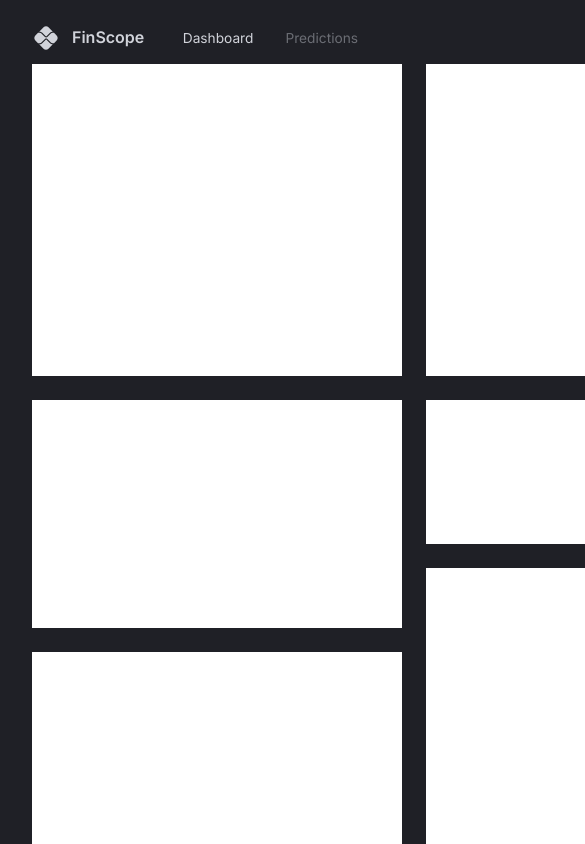
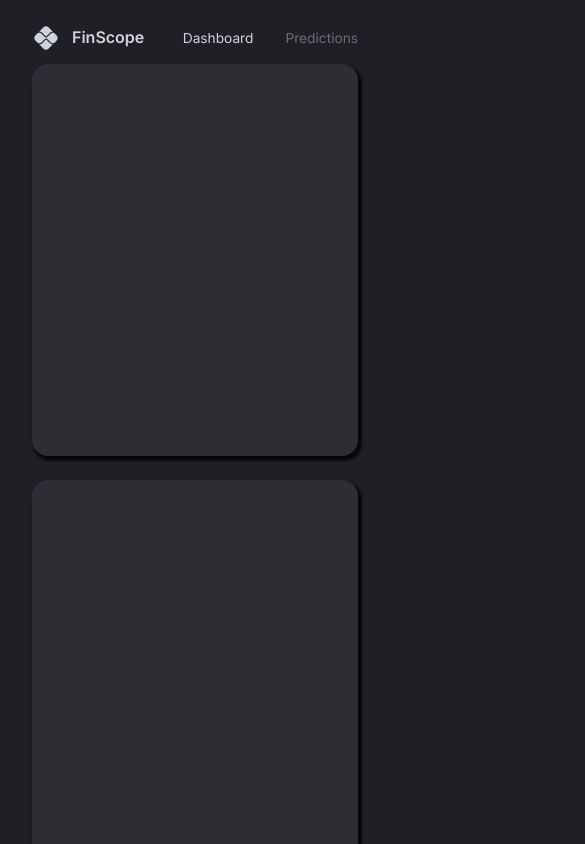
Before and after one commit to Noctural123/Finance-Dashboard, a React (Vite) app in the folder client/: page / in a window 390 px wide. Shown: the top 844 px of the page, 585 px wide, since content can reach past the window. Built offline with nearby package versions, Linux system fonts and the light colour scheme.

Commit message:
Added mediaquery for dynamic interface and styles to boxes

```diff
--- /dev/null
+++ b/client/src/components/DashboardBox.tsx
@@ -0,0 +1,10 @@
+import { Box } from "@mui/material"
+import { styled } from "@mui/system"
+
+const DashboardBox = styled(Box)(({ theme }) => ({
+    backgroundColor: theme.palette.background.light,
+    borderRadius: "1rem",
+    boxShadow: "0.15rem 0.2rem 0.15rem 0.1rem rgba(0, 0, 0, .8)"
+}));
+
+export default DashboardBox
--- /dev/null
+++ b/client/src/scenes/dashboard/Row1.tsx
@@ -0,0 +1,16 @@
+import React from 'react'
+import DashboardBox from '../../components/DashboardBox'
+
+type Props = {}
+
+const Row1 = (props: Props) => {
+  return (
+    <>
+    <DashboardBox gridArea="a"></DashboardBox>
+    <DashboardBox gridArea="b"></DashboardBox>
+    <DashboardBox gridArea="c"></DashboardBox>
+    </>
+  )
+}
+
+export default Row1
--- /dev/null
+++ b/client/src/scenes/dashboard/Row2.tsx
@@ -0,0 +1,16 @@
+import React from 'react'
+import DashboardBox from '../../components/DashboardBox'
+
+type Props = {}
+
+const Row2 = (props: Props) => {
+  return (
+    <>
+    <DashboardBox gridArea="d"></DashboardBox>
+    <DashboardBox gridArea="e"></DashboardBox>
+    <DashboardBox gridArea="f"></DashboardBox>
+    </>
+  )
+}
+
+export default Row2
--- /dev/null
+++ b/client/src/scenes/dashboard/Row3.tsx
@@ -0,0 +1,17 @@
+import React from 'react'
+import DashboardBox from '../../components/DashboardBox'
+
+type Props = {}
+
+const Row3 = (props: Props) => {
+  return (
+    <>
+    <DashboardBox gridArea="g"></DashboardBox>
+    <DashboardBox gridArea="h"></DashboardBox>
+    <DashboardBox gridArea="i"></DashboardBox>
+    <DashboardBox gridArea="j"></DashboardBox>
+    </>
+  )
+}
+
+export default Row3
--- a/client/src/scenes/dashboard/index.tsx
+++ b/client/src/scenes/dashboard/index.tsx
@@ -1,8 +1,12 @@
-import { Box, useTheme } from "@mui/material"
+import { Box, useMediaQuery, useTheme } from "@mui/material"
+import DashboardBox from "../../components/DashboardBox"
+import Row1 from "./Row1"
+import Row2 from "./Row2"
+import Row3 from "./Row3"
 
 type Props = {}
 
-const gridTemplate = `
+const gridTemplateLargeScreens = `
     "a b c"
     "a b c"
     "a b c"
@@ -13,31 +17,62 @@
     "g h i"
     "g h j"
     "g h j"
+`
 
+const gridTemplateSmallScreens = `
+  "a"
+  "a"
+  "a"
+  "a"
+  "b"
+  "b"
+  "b"
+  "b"
+  "c"
+  "c"
+  "c"
+  "d"
+  "d"
+  "d"
+  "e"
+  "e"
+  "f"
+  "f"
+  "f"
+  "g"
+  "g"
+  "g"
+  "h"
+  "h"
+  "h"
+  "h"
+  "i"
+  "i"
+  "j"
+  "j"
 `
 
 const Dashboard = (props: Props) => {
-
-    const { palette } = useTheme();
+    const isAboveMediumScreens = useMediaQuery("(min-width: 1200px)")
 
   return (
     <Box width="100%" height="100%" display="grid" gap="1.5rem"
-    sx={{
-        gridTemplateColumns: "repeat(3, minmax(370px, 1fr))",
-        gridTemplateRows: "repeat(10, minmax(60px,1fr))",
-        gridTemplateAreas: gridTemplate,
-    }}
+    sx={
+        isAboveMediumScreens ? {
+          gridTemplateColumns: "repeat(3, minmax(370px, 1fr))",
+          gridTemplateRows: "repeat(10, minmax(60px,1fr))",
+          gridTemplateAreas: gridTemplateLargeScreens,
+        } : {
+          gridAutoColumns: "1fr",
+          gridAutoRows: "80px",
+          gridTemplateAreas: gridTemplateSmallScreens
+        }
+    }
     >
-        <Box bgcolor="#fff" gridArea="a"></Box>
-        <Box bgcolor="#fff" gridArea="b"></Box>
-        <Box bgcolor="#fff" gridArea="c"></Box>
-        <Box bgcolor="#fff" gridArea="d"></Box>
-        <Box bgcolor="#fff" gridArea="e"></Box>
-        <Box bgcolor="#fff" gridArea="f"></Box>
-        <Box bgcolor="#fff" gridArea="g"></Box>
-        <Box bgcolor="#fff" gridArea="h"></Box>
-        <Box bgcolor="#fff" gridArea="i"></Box>
-        <Box bgcolor="#fff" gridArea="j"></Box>
+        {/* Rows containing widgets */}
+        <Row1/>
+        <Row2/>
+        <Row3/>
     </Box>
   )
 }
```
